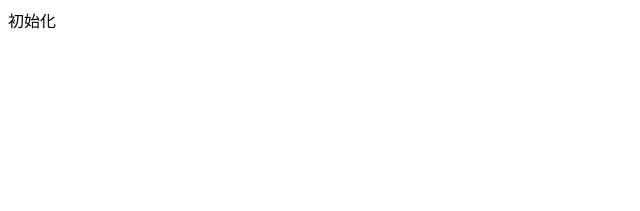
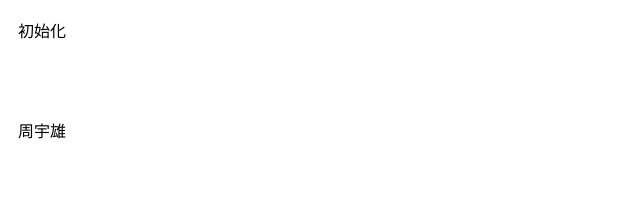
Before and after one commit to zhouyuxiong/demo, a plain HTML site: page index.html in a window 1280 px wide. Shown: the whole page, without its empty margins (0-640 px from the left). Drawn offline with Linux system fonts and the light colour scheme.

Commit message:
zyx修改

```diff
--- a/css/style.css
+++ b/css/style.css
@@ -2,4 +2,5 @@ div {
   height: 80px;
   width: 80px;
   color: #000000;
+  padding: 10px;
 }
--- a/index.html
+++ b/index.html
@@ -11,6 +11,7 @@
 
 <body>
   <div>初始化</div>
+  <div>周宇雄</div>
 </body>
 
 </html>
```
